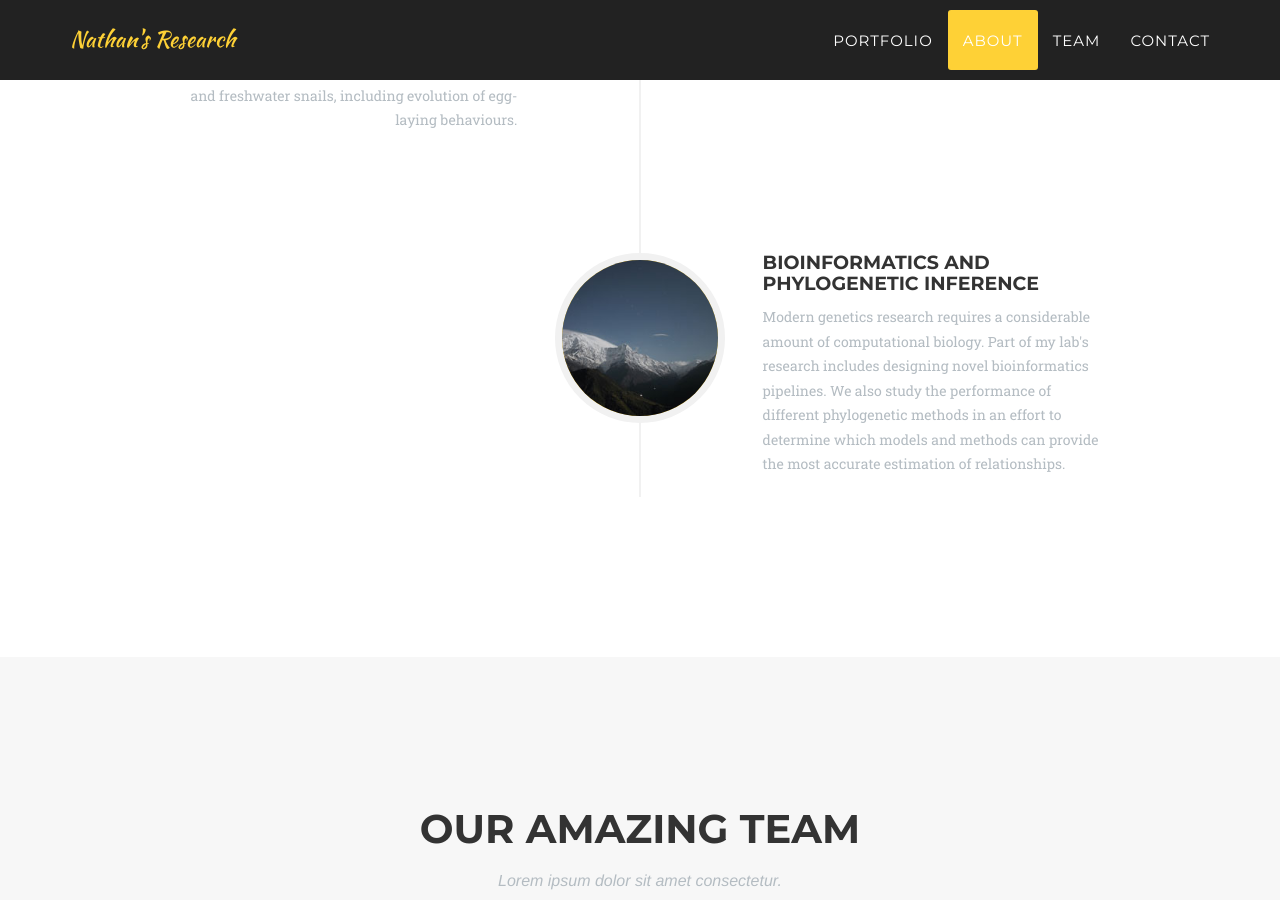
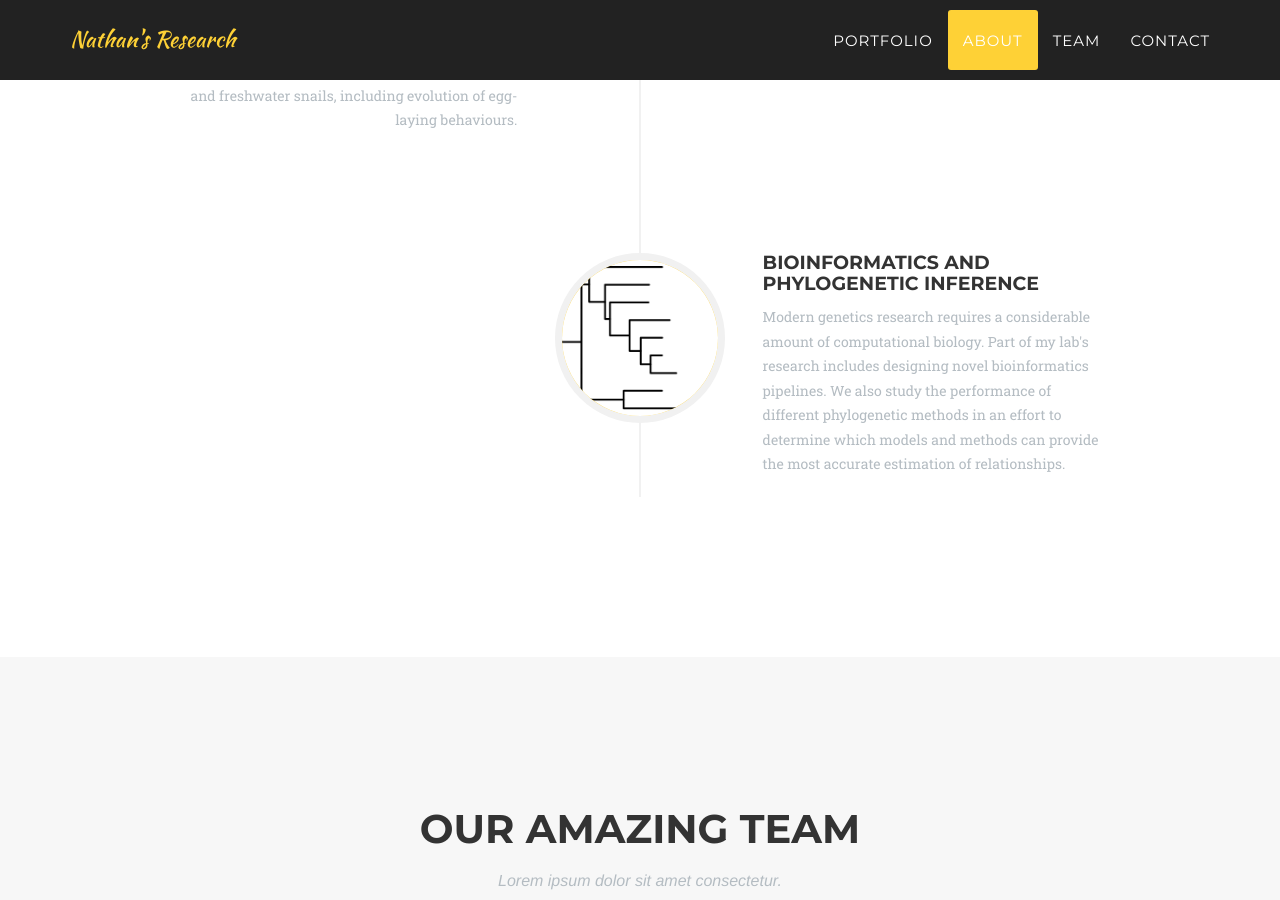
Before and after one commit to NathanWhelan/nathanwhelan.github.io, a Jekyll site: the page built from index.html, in a window 1280 px wide and 900 px high, scrolled down 2101 px. Built offline with Jekyll 4.4.1, drawn with Linux system fonts in a browser that asks for light colours; some web fonts are replaced.

Commit message:
Update about.html

```diff
--- a/_includes/about.html
+++ b/_includes/about.html
@@ -51,7 +51,7 @@
                         </li>
                         <li class="timeline-inverted">
                             <div class="timeline-image">
-                                <img class="img-circle img-responsive" src="img/about/4.jpg" alt="">
+                                <img class="img-circle img-responsive" src="img/about/Phylogeny.jpg" alt="">
                             </div>
                             <div class="timeline-panel">
                                 <div class="timeline-heading">
```
